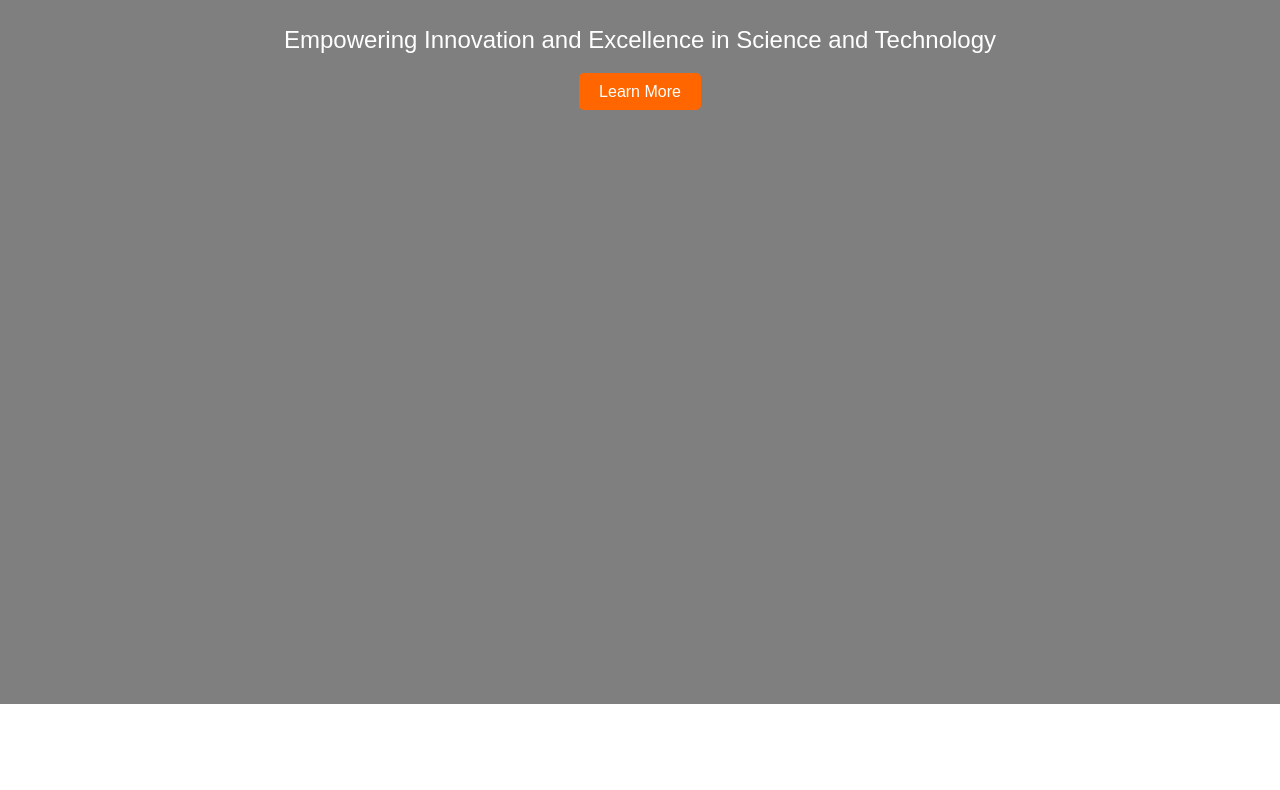
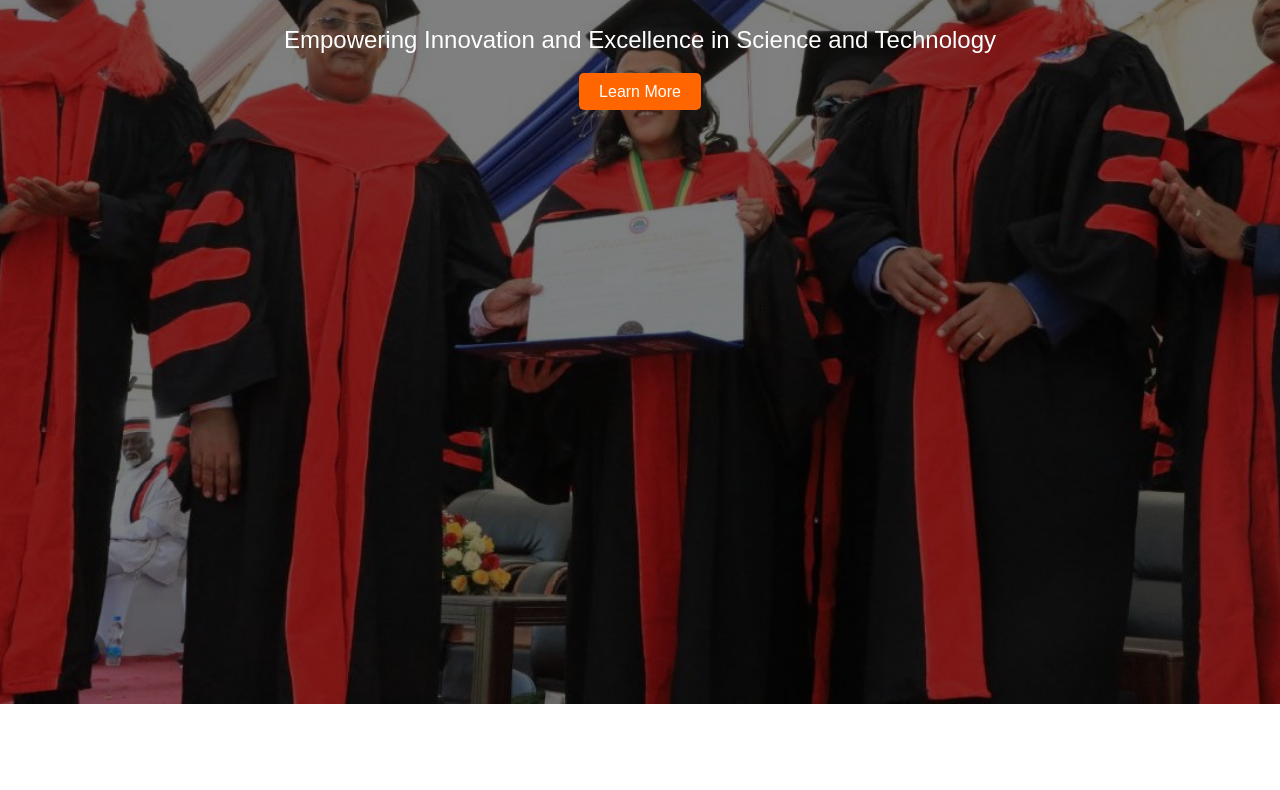
Before and after one commit to SalasGith/astu-landing-page, a plain HTML site: page index.html in a window 1280 px wide. Shown: the part 374-1164 px from the top of the page. Drawn offline with Linux system fonts and the light colour scheme; the site is published under a folder, as on GitHub Pages, so addresses that start at the root find nothing.

Commit message:
Update styles.css
fix broken img url

```diff
--- a/styles.css
+++ b/styles.css
@@ -53,7 +53,7 @@ header nav ul li a {
 /* Hero Section */
 #hero {
     height: 100vh;
-    background: url('/astu-hero.jpg') no-repeat center center/cover;
+    background: url('astu-hero.jpg') no-repeat center center/cover;
     color: #fff;
     padding: 100px 0;
     text-align: center;
```
